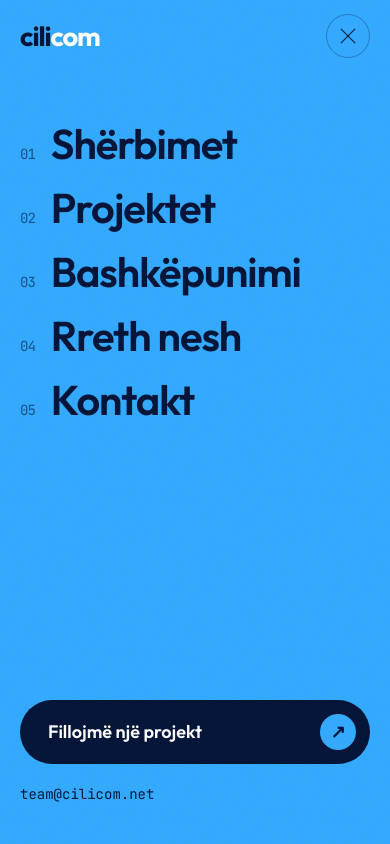
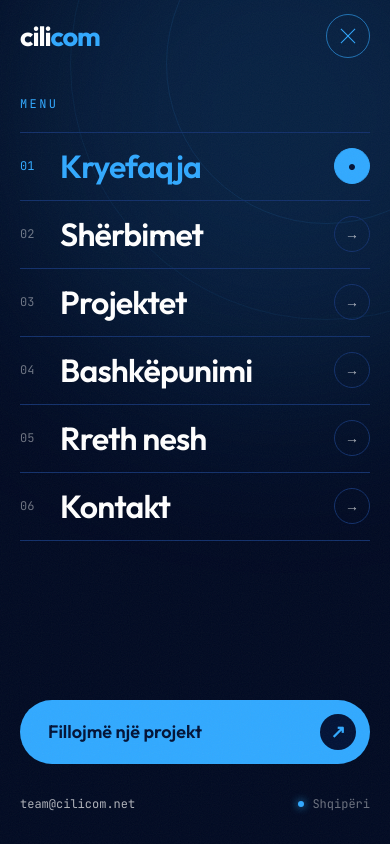
Before and after one commit to EliWorkedOnThat/cilicom-development, a Next.js app: page / in a window 390 px wide. Both pictures are taken after a click on the button "Hap menunë". Shown: the top 844 px of the page. Built offline with nearby package versions, Linux system fonts and the light colour scheme.

Commit message:
Redesign mobile menu as a navy panel with row links

```diff
--- a/src/components/Nav.tsx
+++ b/src/components/Nav.tsx
@@ -41,7 +41,9 @@ export default function Nav() {
           { clipPath: "circle(0% at calc(100% - 2.5rem) 2.5rem)" },
           { clipPath: "circle(150% at calc(100% - 2.5rem) 2.5rem)", duration: 0.8, ease: "expo.inOut" },
         )
-        .from(".menu-link", { yPercent: 120, duration: 0.7, stagger: 0.06, ease: "expo.out" }, "-=0.35");
+        .from(".menu-rule", { scaleX: 0, duration: 0.8, stagger: 0.05, ease: "expo.out" }, "-=0.45")
+        .from(".menu-link", { yPercent: 110, duration: 0.7, stagger: 0.05, ease: "expo.out" }, "<0.05")
+        .from(".menu-foot", { autoAlpha: 0, y: 16, duration: 0.6, stagger: 0.06, ease: "expo.out" }, "-=0.5");
     },
     { scope: menuRef },
   );
@@ -66,7 +68,7 @@ export default function Nav() {
       >
         <div className="mx-auto flex h-18 max-w-7xl items-center justify-between px-5 md:px-10">
           <Link href="/" aria-label="cilicom, faqja kryesore" className="focus-ring relative z-10 text-[1.7rem]">
-            <Wordmark onSky={open} />
+            <Wordmark />
           </Link>
 
           <nav aria-label="Kryesore" className="hidden items-center gap-1 md:flex">
@@ -105,11 +107,11 @@ export default function Nav() {
             aria-controls="mobile-menu"
             aria-label={open ? "Mbyll menunë" : "Hap menunë"}
             className={`focus-ring relative z-10 flex size-11 flex-col items-center justify-center gap-1.5 rounded-full border transition-colors duration-500 md:hidden ${
-              open ? "border-navy/30" : "border-line"
+              open ? "border-sky/60" : "border-line"
             }`}
           >
-            <span className={`h-px w-5 transition-all duration-300 ${open ? "translate-y-[3.5px] rotate-45 bg-navy" : "bg-ink"}`} />
-            <span className={`h-px w-5 transition-all duration-300 ${open ? "-translate-y-[3.5px] -rotate-45 bg-navy" : "bg-ink"}`} />
+            <span className={`h-px w-5 transition-all duration-300 ${open ? "translate-y-[3.5px] rotate-45 bg-sky" : "bg-ink"}`} />
+            <span className={`h-px w-5 transition-all duration-300 ${open ? "-translate-y-[3.5px] -rotate-45 bg-sky" : "bg-ink"}`} />
           </button>
         </div>
       </header>
@@ -117,37 +119,65 @@ export default function Nav() {
       <div
         ref={menuRef}
         id="mobile-menu"
-        className="fixed inset-0 z-40 hidden flex-col justify-between bg-sky px-5 pt-28 pb-10 text-navy md:hidden"
+        className="fixed inset-0 z-40 hidden flex-col overflow-y-auto bg-navy-deep px-5 pt-24 pb-[max(1.5rem,env(safe-area-inset-bottom))] md:hidden"
         aria-hidden={!open}
       >
-        <nav aria-label="Mobile" className="flex flex-col">
-          {[...links, { href: "/contact", label: "Kontakt" }].map((l, i) => (
-            <div key={l.href} className="overflow-hidden">
+        {/* Glow and rings radiating from the menu button */}
+        <div aria-hidden="true" className="pointer-events-none absolute -top-40 -right-40 size-[34rem] rounded-full bg-sky/15 blur-[100px]" />
+        <div aria-hidden="true" className="pointer-events-none absolute -top-24 -right-24 size-80 rounded-full border border-sky/10" />
+        <div aria-hidden="true" className="pointer-events-none absolute -top-48 -right-48 size-[32rem] rounded-full border border-sky/[0.07]" />
+
+        <p className="menu-foot relative font-mono text-xs tracking-[0.2em] text-sky uppercase">Menu</p>
+        <nav aria-label="Mobile" className="relative mt-5 flex flex-col">
+          {[{ href: "/", label: "Kryefaqja" }, ...links, { href: "/contact", label: "Kontakt" }].map((l, i) => {
+            const active = pathname === l.href;
+            return (
+              <div key={l.href} className="relative">
+                <span aria-hidden="true" className="menu-rule absolute inset-x-0 top-0 h-px origin-left bg-line" />
+                <div className="overflow-hidden">
                   <Link
                     href={l.href}
                     tabIndex={open ? 0 : -1}
-                aria-current={pathname === l.href ? "page" : undefined}
-                className="menu-link flex items-baseline gap-4 py-1.5 text-[2.6rem] leading-tight font-semibold tracking-tight"
+                    aria-current={active ? "page" : undefined}
+                    className="menu-link group flex items-center gap-4 py-3.5 [@media(max-height:700px)]:py-2"
                   >
-                <span className="font-mono text-sm font-normal opacity-60">0{i + 1}</span>
+                    <span className={`w-6 font-mono text-xs ${active ? "text-sky" : "text-ink-mute"}`}>0{i + 1}</span>
+                    <span className={`flex-1 text-[2rem] leading-tight font-semibold tracking-tight ${active ? "text-sky" : "text-ink"}`}>
                       {l.label}
-                {pathname === l.href && <span className="size-2.5 self-center rounded-full bg-navy" />}
+                    </span>
+                    <span
+                      className={`grid size-9 place-items-center rounded-full border text-sm transition-colors ${
+                        active ? "border-sky bg-sky text-navy" : "border-line text-ink-soft group-active:border-sky group-active:text-sky"
+                      }`}
+                    >
+                      {active ? "●" : "→"}
+                    </span>
                   </Link>
                 </div>
-          ))}
+              </div>
+            );
+          })}
+          <span aria-hidden="true" className="menu-rule h-px origin-left bg-line" />
         </nav>
-        <div className="space-y-5">
+
+        <div className="relative mt-auto space-y-6 pt-10 [@media(max-height:700px)]:space-y-3 [@media(max-height:700px)]:pt-5">
           <Link
             href="/contact#brief"
             tabIndex={open ? 0 : -1}
-            className="flex items-center justify-between rounded-full bg-navy py-3.5 pr-3.5 pl-7 text-lg font-semibold text-ink"
+            className="menu-foot flex items-center justify-between rounded-full bg-sky py-3.5 pr-3.5 pl-7 text-lg font-semibold text-navy"
           >
             Fillojmë një projekt
-            <span className="grid size-9 place-items-center rounded-full bg-sky text-navy">↗</span>
+            <span className="grid size-9 place-items-center rounded-full bg-navy text-sky">↗</span>
           </Link>
-          <a href="mailto:team@cilicom.net" tabIndex={open ? 0 : -1} className="block font-mono text-sm">
+          <div className="menu-foot flex items-end justify-between gap-4 font-mono text-xs">
+            <a href="mailto:team@cilicom.net" tabIndex={open ? 0 : -1} className="py-2 text-ink-soft">
               team@cilicom.net
             </a>
+            <span className="flex items-center gap-2 py-2 text-ink-mute">
+              <span className="size-1.5 rounded-full bg-sky shadow-[0_0_8px_var(--sky)]" />
+              Shqipëri
+            </span>
+          </div>
         </div>
       </div>
     </>
--- a/src/components/Wordmark.tsx
+++ b/src/components/Wordmark.tsx
@@ -1,10 +1,9 @@
 // Set in Outfit bold, which is close to the logo's geometric letterforms.
-// `onSky` swaps the colors for use on the sky-blue menu.
-export default function Wordmark({ className = "", onSky = false }: { className?: string; onSky?: boolean }) {
+export default function Wordmark({ className = "" }: { className?: string }) {
   return (
     <span className={`font-bold lowercase tracking-[-0.04em] ${className}`}>
-      <span className={`transition-colors duration-500 ${onSky ? "text-navy" : "text-ink"}`}>cili</span>
-      <span className={`transition-colors duration-500 ${onSky ? "text-ink" : "text-sky"}`}>com</span>
+      <span className="text-ink">cili</span>
+      <span className="text-sky">com</span>
     </span>
   );
 }
```
Lines whose indentation alone changed are shown as unchanged.
